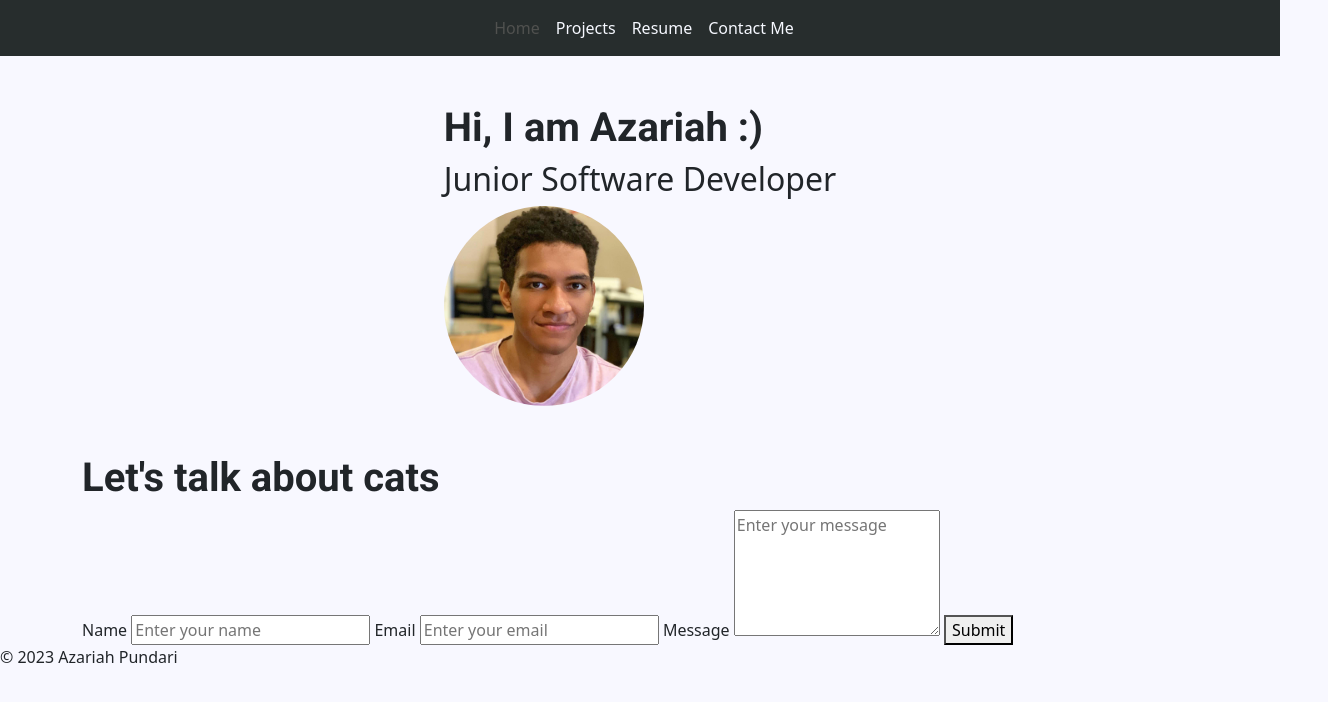
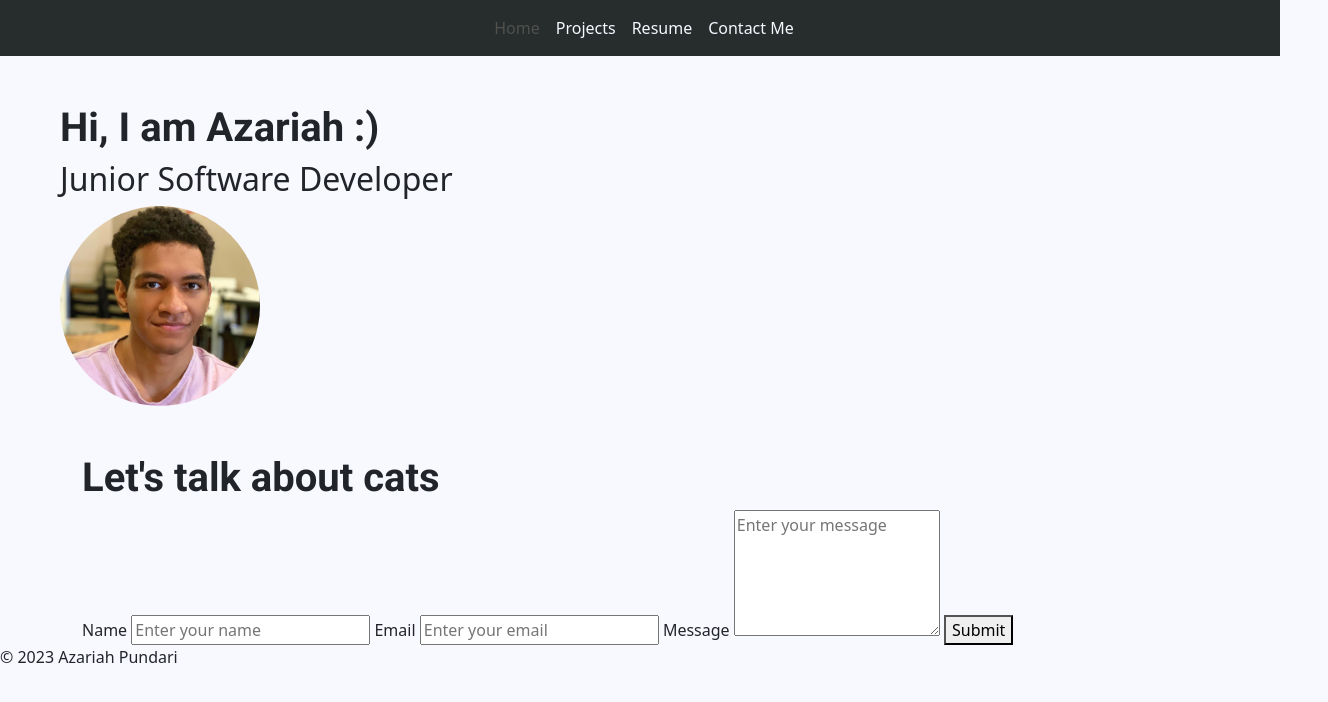
Before and after one commit to aztec-dev/web-portfolio, a website: page pages/index.html in a window 1280 px wide. Shown: the whole page, 1328 px wide, since content can reach past the window. Drawn offline with nearby package versions, Linux system fonts and the light colour scheme.

Commit message:
adjust container width & margins

```diff
--- a/pages/index.html
+++ b/pages/index.html
@@ -59,7 +59,9 @@
   </nav>
 
   <body>
-    <div class="container d-flex justify-content-sm-center mt-5">
+    <div
+      class="container-fluid w-100 d-flex justify-content-md-start justify-content-sm-center mt-5 ms-md-5"
+    >
       <div class="mb-5">
         <h1 class="roboto-bold">Hi, I am Azariah :)</h1>
         <h2 class="text-wrap">Junior Software Developer</h2>
```
